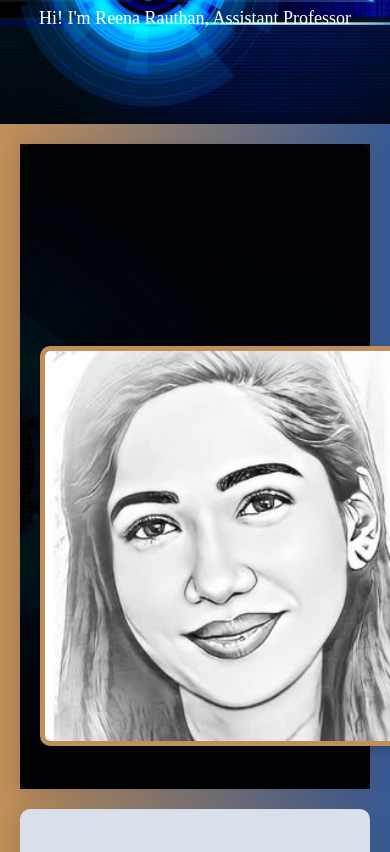
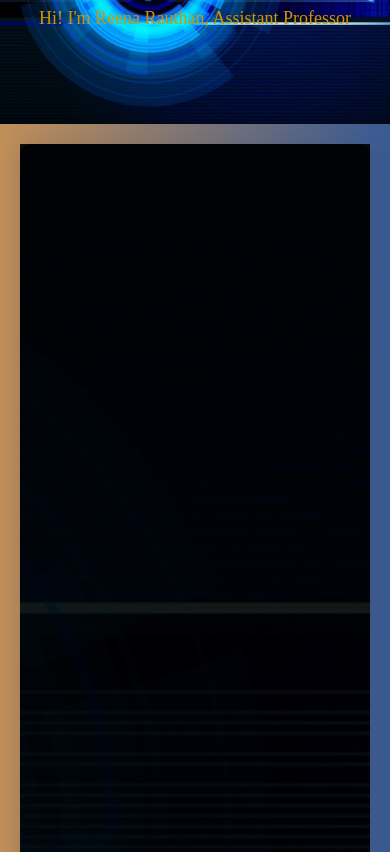
Before and after one commit to ReenaRauthan20/Portfolio, a plain HTML site: page index.html in a window 390 px wide. Shown: the part 176-1028 px from the top of the page. Drawn offline with nearby package versions, Linux system fonts and the light colour scheme.

Commit message:
About file added successfully

```diff
--- a/index.html
+++ b/index.html
@@ -133,6 +133,14 @@
                 padding-top: 130px;
             }
         }
+
+        @media (max-width: 500px) {
+            section div {
+                display: block;
+                padding-top: 180px;
+            }
+        }
+
         @media (max-width: 1600px) {
             .fh5co-top-banner {
                 padding-top: 180px;
@@ -169,7 +177,8 @@
 
         p{
             font-size: 18px;
-            font-family: "Calisto-MT";
+            color:#d29208;
+            font-family: " Calisto-MT";
         }
 
     </style>
```
